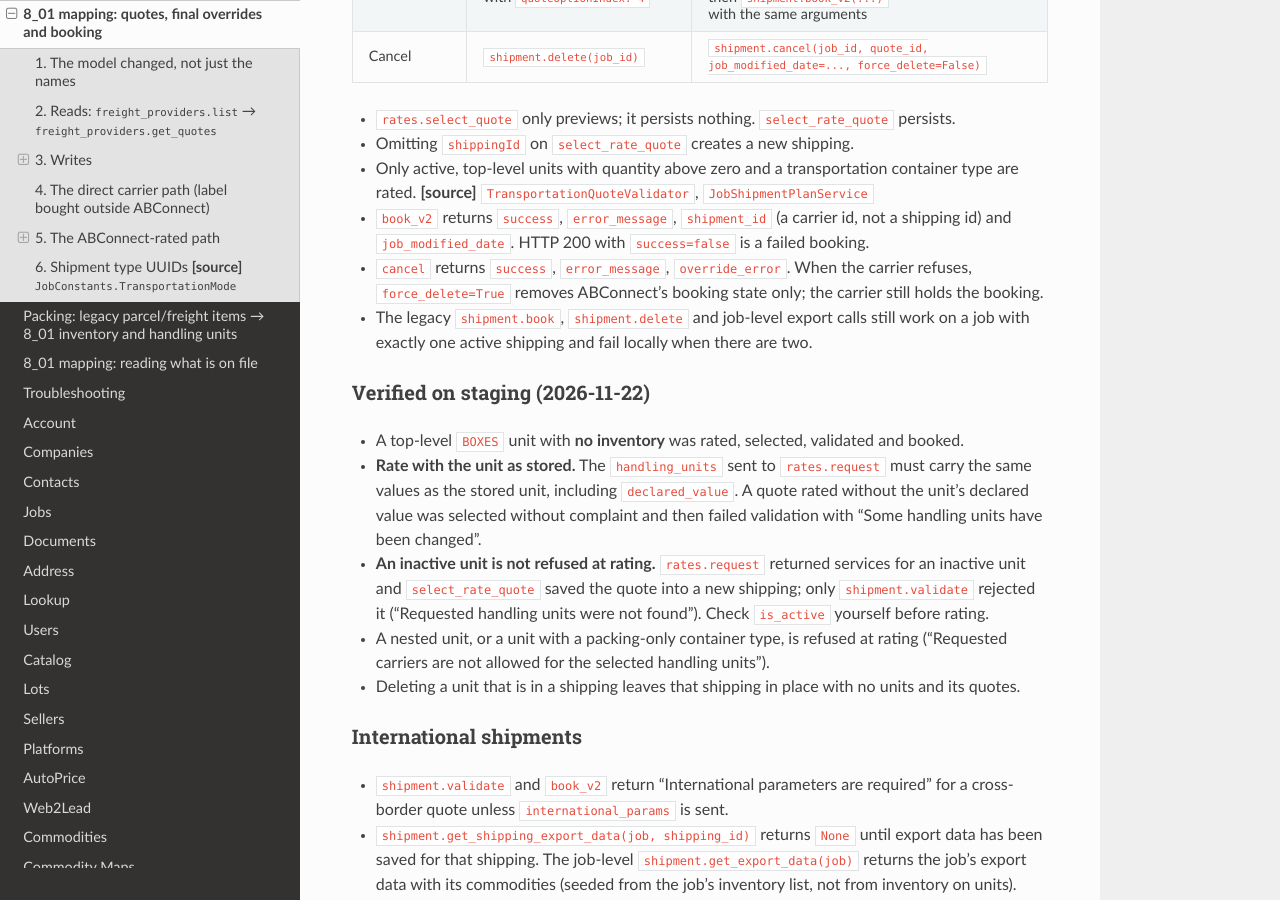
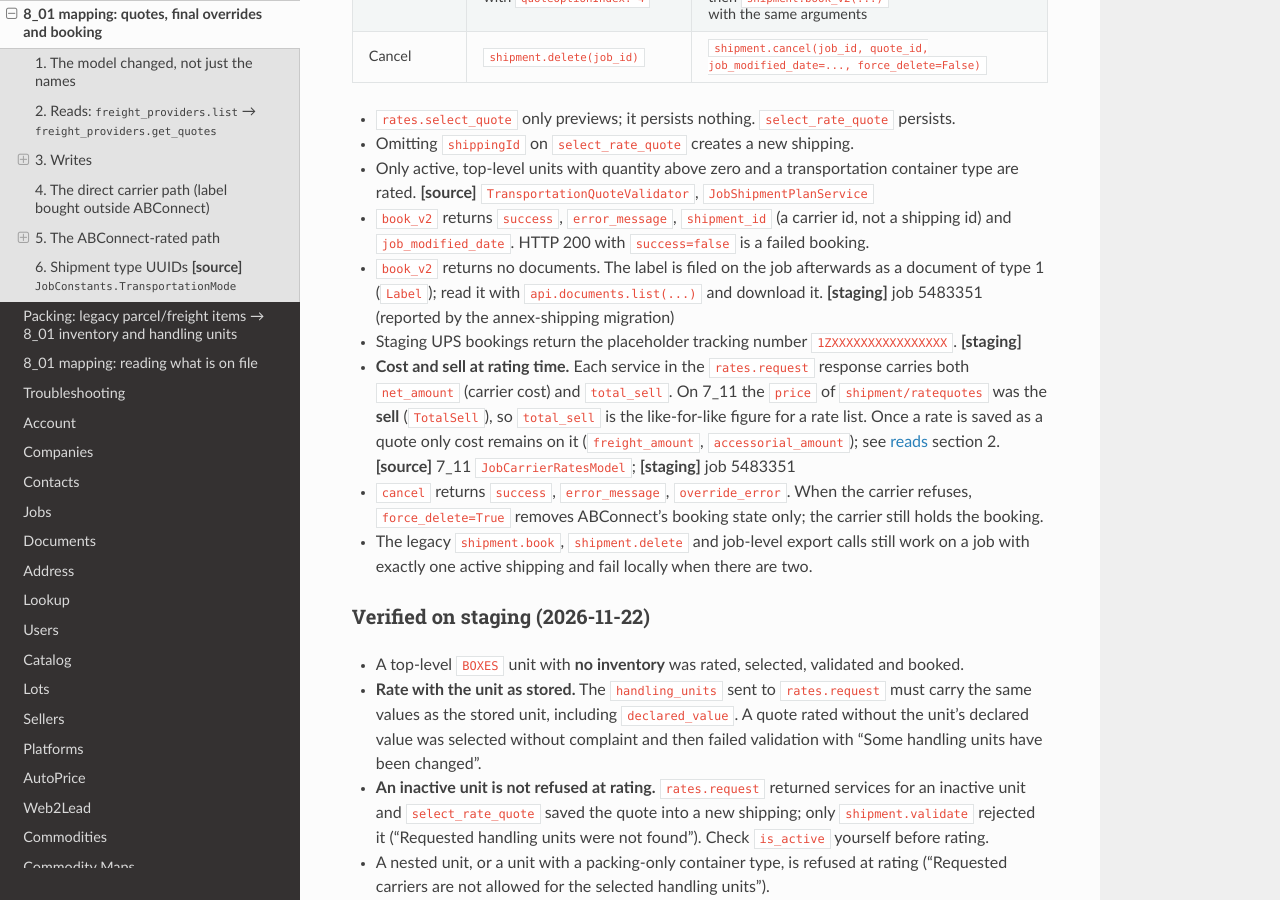
Before and after one commit to AnnexBrands/annex-abconnect, a Sphinx documentation site: the page built from docs/mapping-8-01/quotes-booking.md, in a window 1280 px wide and 900 px high, scrolled down 4640 px. Built offline with Sphinx 7.4.7 and the Read the Docs theme 3.1.0, drawn with Linux system fonts in a browser that asks for light colours.

Commit message:
docs: booking returns no label; cost and sell at rating time
From the annex-shipping migration's staging run: book_v2 returns no
documents (the label is filed on the job as a Label document), and each rated
service carries both net_amount and total_sell. On 7_11 the ratequotes price
was the sell.

Co-Authored-By: Claude Fable 5.2 <noreply@anthropic.com>

```diff
--- a/docs/mapping-8-01/quotes-booking.md
+++ b/docs/mapping-8-01/quotes-booking.md
@@ -179,6 +179,15 @@ Answers to the open assumptions in `expectations.md`:
   rated. **[source]** `TransportationQuoteValidator`, `JobShipmentPlanService`
 - `book_v2` returns `success`, `error_message`, `shipment_id` (a carrier id, not a shipping id) and
   `job_modified_date`. HTTP 200 with `success=false` is a failed booking.
+- `book_v2` returns no documents. The label is filed on the job afterwards as a document of type 1
+  (`Label`); read it with `api.documents.list(...)` and download it. **[staging]** job 5483351
+  (reported by the annex-shipping migration)
+- Staging UPS bookings return the placeholder tracking number `1ZXXXXXXXXXXXXXXXX`. **[staging]**
+- **Cost and sell at rating time.** Each service in the `rates.request` response carries both
+  `net_amount` (carrier cost) and `total_sell`. On 7_11 the `price` of `shipment/ratequotes` was the
+  **sell** (`TotalSell`), so `total_sell` is the like-for-like figure for a rate list. Once a rate is
+  saved as a quote only cost remains on it (`freight_amount`, `accessorial_amount`); see
+  [reads](reads.md) section 2. **[source]** 7_11 `JobCarrierRatesModel`; **[staging]** job 5483351
 - `cancel` returns `success`, `error_message`, `override_error`. When the carrier refuses,
   `force_delete=True` removes ABConnect's booking state only; the carrier still holds the booking.
 - The legacy `shipment.book`, `shipment.delete` and job-level export calls still work on a job
```
